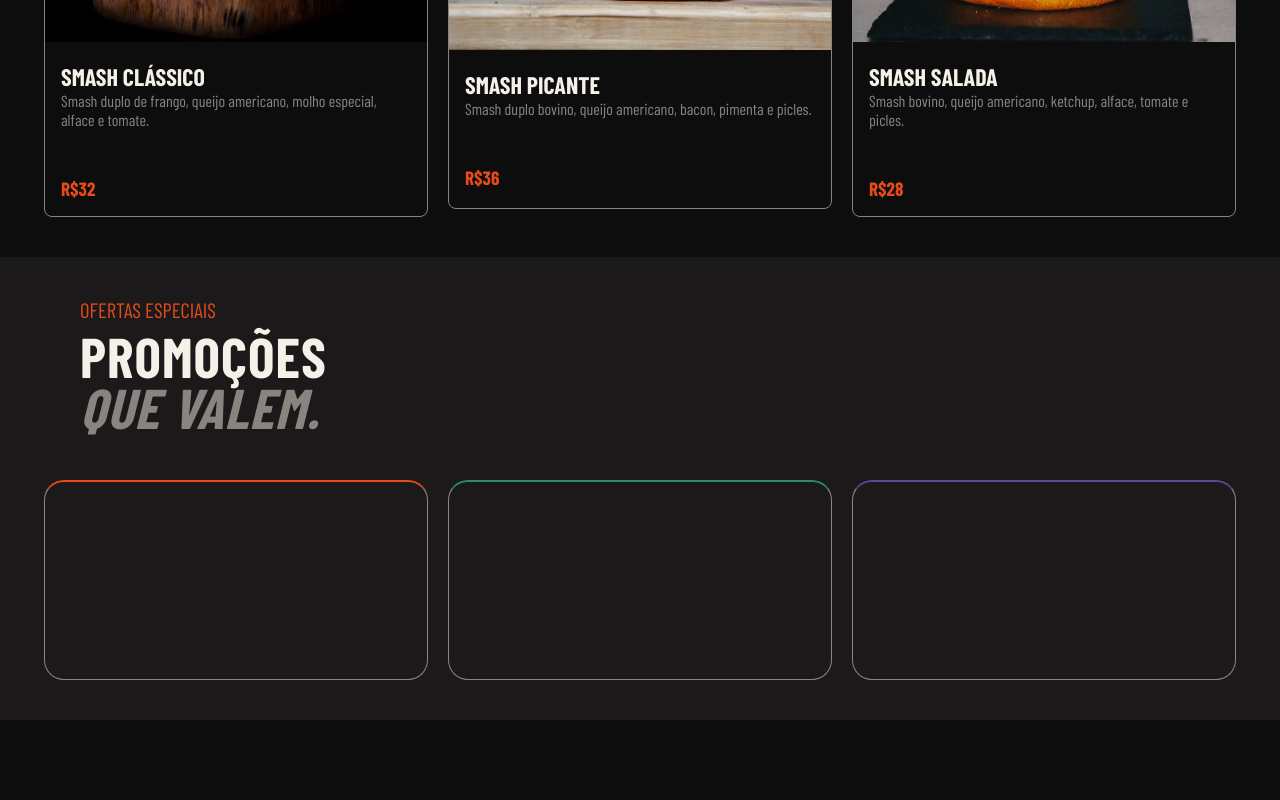
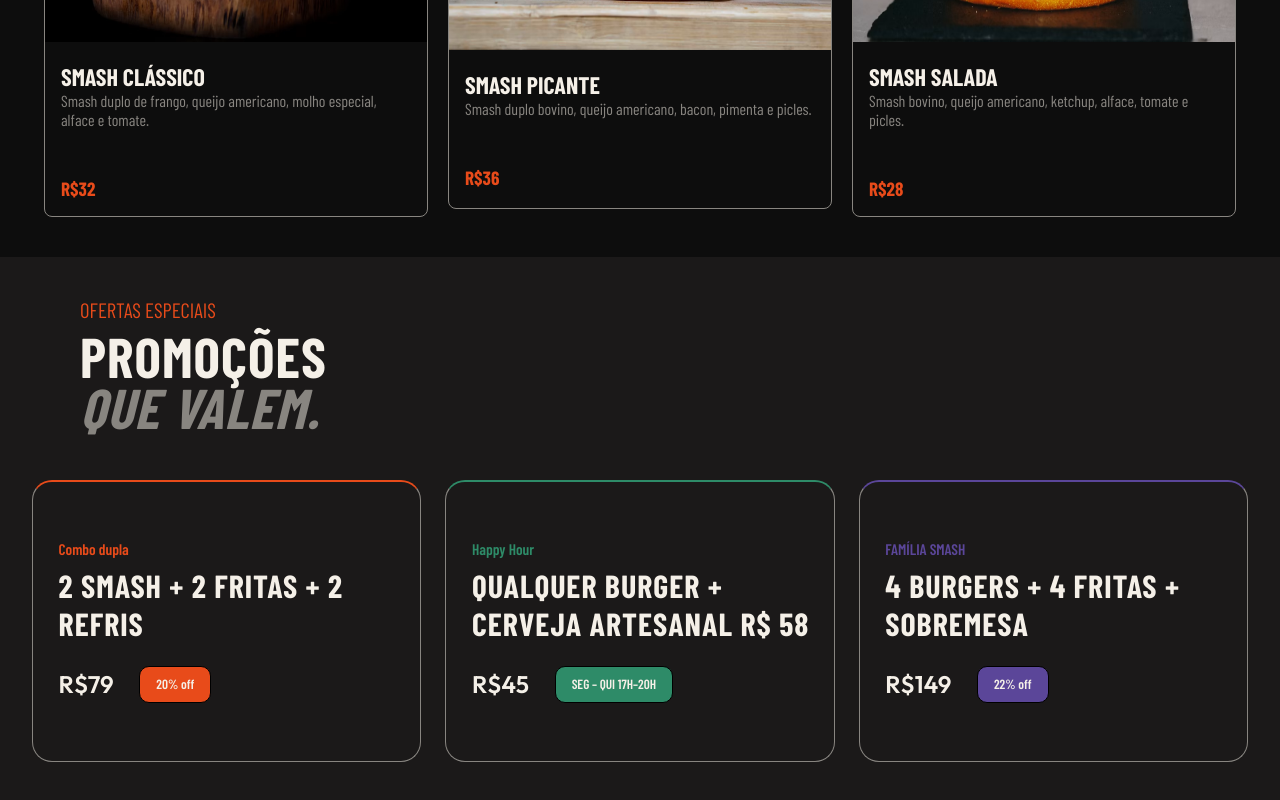
Before and after one commit to HeitorDenech/SmashCo, a React (Vite) app in the folder SmashCo/: page / in a window 1280 px wide. Shown: the part 1201-2001 px from the top of the page. Before the commit the page ends 1921 px from the top, so only its background shows below. Built offline with nearby package versions, Linux system fonts and the light colour scheme; a web font is replaced by a local one.

Commit message:
pagina de promocoes finalizada

```diff
--- a/SmashCo/src/App.css
+++ b/SmashCo/src/App.css
@@ -352,7 +352,7 @@ header {
 }
 
 .promocoes-container-card {
-  height: 30vh;
+  /* height: 30vh; */
   width: 30%;
   border-radius: 20px;
   border: 1px solid var(--color-brand-muted);
@@ -372,6 +372,95 @@ header {
   --card-color: #5b4699;
 }
 
+/* ================= CORES DOS CARDS ================= */
+
+.promocoes-container-card:nth-child(1) {
+  --card-color: var(--color-brand-orange);
+}
+
+.promocoes-container-card:nth-child(2) {
+  --card-color: #2e8b68;
+}
+
+.promocoes-container-card:nth-child(3) {
+  --card-color: #5b4699;
+}
+
+
+/* ================= TEXTOS ================= */
+
+.promocoes-container-card:nth-child(1) {
+  --card-color: var(--color-brand-orange);
+}
+
+.promocoes-container-card:nth-child(2) {
+  --card-color: #2e8b68;
+}
+
+.promocoes-container-card:nth-child(3) {
+  --card-color: #5b4699;
+}
+
+.promocoes-container-card p {
+  margin: 1.5rem 1.5rem 0.5rem 1.5rem;
+
+  font-family: var(--font-display);
+  font-size: 1rem;
+  font-weight: 600;
+
+  text-transform: none;
+  color: var(--card-color);
+}
+
+.promocoes-container-card h1 {
+  font-family: var(--font-display);
+  font-size: 1.5rem;
+}
+
+
+/* ================= COMPRA ================= */
+
+.promocoes-container-card-compra {
+  margin-top: 3vh;
+  margin-bottom: 3vh;
+
+  display: flex;
+  flex-direction: row;
+  justify-content: space-around;
+  align-items: center;
+}
+
+.promocoes-container-card-compra h2 {
+  font-weight: 800;
+}
+
+
+/* ================= BOTÃO ================= */
+
+.promocoes-container-card-compra button {
+  background-color: var(--card-color);
+
+  padding: 0.6rem 1rem;
+
+  color: var(--color-brand-cream);
+  border: 1px solid black;
+  border-radius: 10px;
+
+  font-family: var(--font-display);
+  font-weight: 600;
+
+  white-space: nowrap;
+
+  transition: all 0.35s ease-in-out;
+  transform: scale(1);
+}
+
+.promocoes-container-card-compra button:hover {
+  transform: scale(1.01);
+  cursor: pointer;
+  background-color: var(--color-brand-cream);
+  color: black;
+}
 
 /* ---------------------------------- HAMBURGER ------------------------------ */
 
@@ -475,9 +564,38 @@ header {
     justify-content: center;
   }
 
+  .promocoes-container {
+    display: flex;
+    flex-direction: row;
+    justify-content: center;
+    gap: 1.5rem;
+    width: 100%;
+  }
+
   .promocoes-container-card {
-    height: clamp(150px, 25vh, 400px);
-    width: 30%;
+    height: clamp(250px, 22vw, 310px);
+    width: calc((95% - 3rem) / 3);
+    min-width: 0;
+
+    display: flex;
+    align-items: flex-start;
+    justify-content: center;
+    flex-direction: column;
+  }
+
+  .promocoes-container-card h1 {
+    margin-left: clamp(1rem, 2vw, 2rem);
+    font-size: clamp(1.5rem, 2.5vw, 2.2rem);
+  }
+
+  .promocoes-container-card p {
+    margin-left: clamp(1rem, 2vw, 2rem);
+    font-size: clamp(0.8rem, 1.2vw, 1.1rem);
+  }
+
+  .promocoes-container-card-compra {
+    margin-left: clamp(1rem, 2vw, 2rem);
+    gap: clamp(0.8rem, 2vw, 2rem);
   }
 
 }
@@ -555,11 +673,39 @@ header {
     justify-content: center;
   }
 
-  .promocoes-container-card {
-    height: clamp(150px, 25vh, 400px);
-    width: 30%;
+  .promocoes-container {
+    display: flex;
+    flex-direction: row;
+    justify-content: center;
+    gap: 1.5rem;
+    width: 100%;
   }
 
+  .promocoes-container-card {
+    height: clamp(250px, 22vw, 310px);
+    width: calc((95% - 3rem) / 3);
+    min-width: 0;
+
+    display: flex;
+    align-items: flex-start;
+    justify-content: center;
+    flex-direction: column;
+  }
+
+  .promocoes-container-card h1 {
+    margin-left: clamp(1rem, 2vw, 2rem);
+    font-size: clamp(1.5rem, 2.5vw, 2.2rem);
+  }
+
+  .promocoes-container-card p {
+    margin-left: clamp(1rem, 2vw, 2rem);
+    font-size: clamp(0.8rem, 1.2vw, 1.1rem);
+  }
+
+  .promocoes-container-card-compra {
+    margin-left: clamp(1rem, 2vw, 2rem);
+    gap: clamp(0.8rem, 2vw, 2rem);
+  }
 }
 
 /* ------------------------------------TABLET-------------------------------- */
@@ -958,6 +1104,31 @@ header {
     width: 90%;
   }
 
+  .promocoes-container-card {
+    height: clamp(180px, 28vw, 300px);
+    width: 90%;
+    display: flex;
+    align-items: flex-start;
+    justify-content: center;
+    flex-direction: column;
+  }
+
+  .promocoes-container-card h1 {
+    margin-left: clamp(1rem, 5vw, 3rem);
+    font-size: clamp(1.3rem, 5vw, 2.5rem);
+  }
+
+  .promocoes-container-card p {
+    margin-left: clamp(1rem, 5vw, 3rem);
+    font-size: clamp(0.8rem, 2.8vw, 1.2rem);
+  }
+
+  .promocoes-container-card-compra {
+    display: flex;
+    margin-left: clamp(1rem, 5vw, 3rem);
+    gap: clamp(1rem, 5vw, 3rem);
+  }
+
 }
 
 
@@ -1168,4 +1339,29 @@ header {
     width: 90%;
   }
 
+  .promocoes-container-card {
+    height: clamp(180px, 28vw, 300px);
+    width: 90%;
+    display: flex;
+    align-items: flex-start;
+    justify-content: center;
+    flex-direction: column;
+  }
+
+  .promocoes-container-card h1 {
+    margin-left: clamp(1rem, 5vw, 3rem);
+    font-size: clamp(1.3rem, 5vw, 2.5rem);
+  }
+
+  .promocoes-container-card p {
+    margin-left: clamp(1rem, 5vw, 3rem);
+    font-size: clamp(0.8rem, 2.8vw, 1.2rem);
+  }
+
+  .promocoes-container-card-compra {
+    display: flex;
+    margin-left: clamp(1rem, 5vw, 3rem);
+    gap: clamp(1rem, 5vw, 3rem);
+  }
+
 }
--- a/SmashCo/src/App.tsx
+++ b/SmashCo/src/App.tsx
@@ -60,9 +60,9 @@ function App() {
           {/* MENU */}
 
           <div className={`navbar-text ${menuOpen ? 'active' : ''}`}>
-            <a href="#">Menu</a>
+            <a href="#menusmooth">Menu</a>
             <a href="#">Combos</a>
-            <a href="#">Promoções</a>
+            <a href="#promocoessmooth">Promoções</a>
             <a href="#">Sobre</a>
             <a href="#">Contato</a>
           </div>
@@ -109,13 +109,13 @@ function App() {
 
         <section className="menu">
 
-          <div className="menu-content-text">
+          <div className="menu-content-text" id='menusmooth'>
 
             <div id="menu-title">
               <h1>Burguers <span> impressionantes</span></h1>
             </div>
 
-            <div id="menu-subtitle">
+            <div id="menu-subtitle" >
               <p>Ingredientes selecionados. Carne bovina 100% pura,
                 pão brioche artesanal, molhos autorais.</p>
             </div>
@@ -159,17 +159,37 @@ function App() {
           <p>Ofertas especiais</p>
           <h1>PROMOÇÕES <span> QUE VALEM.</span></h1>
 
-          <div className='promocoes-container'>
+          <div className='promocoes-container' id="promocoessmooth">
 
             <div className='promocoes-container-card'>
+              <p>Combo dupla</p>
+              <h1>2 Smash + 2 Fritas + 2 Refris</h1>
+              <div className='promocoes-container-card-compra'>
+                <h2>R$79</h2>
+                <button>20% off</button>
+              </div>
+            </div>
+
+            <div className='promocoes-container-card'>
+
+              <p>Happy Hour</p>
+              <h1>Qualquer burger + cerveja artesanal
+                R$ 58</h1>
+              <div className='promocoes-container-card-compra'>
+                <h2>R$45</h2>
+                <button>SEG – QUI 17H–20H</button>
+              </div>
 
             </div>
 
             <div className='promocoes-container-card'>
 
-            </div>
-
-            <div className='promocoes-container-card'>
+              <p>FAMÍLIA SMASH</p>
+              <h1>4 Burgers + 4 Fritas + Sobremesa</h1>
+              <div className='promocoes-container-card-compra'>
+                <h2>R$149</h2>
+                <button>22% off</button>
+              </div>
 
             </div>
 
--- a/SmashCo/src/index.css
+++ b/SmashCo/src/index.css
@@ -14,6 +14,19 @@
   --color-brand-muted: #888580;
 }
 
+html {
+  scroll-behavior: smooth;
+  scroll-padding-top: 80px;
+}
+
+.navbar-logo{
+  color: var(--color-brand-cream);
+}
+
+header a{
+  text-decoration: none;
+}
+
 * {
   margin: 0;
   padding: 0;
```
